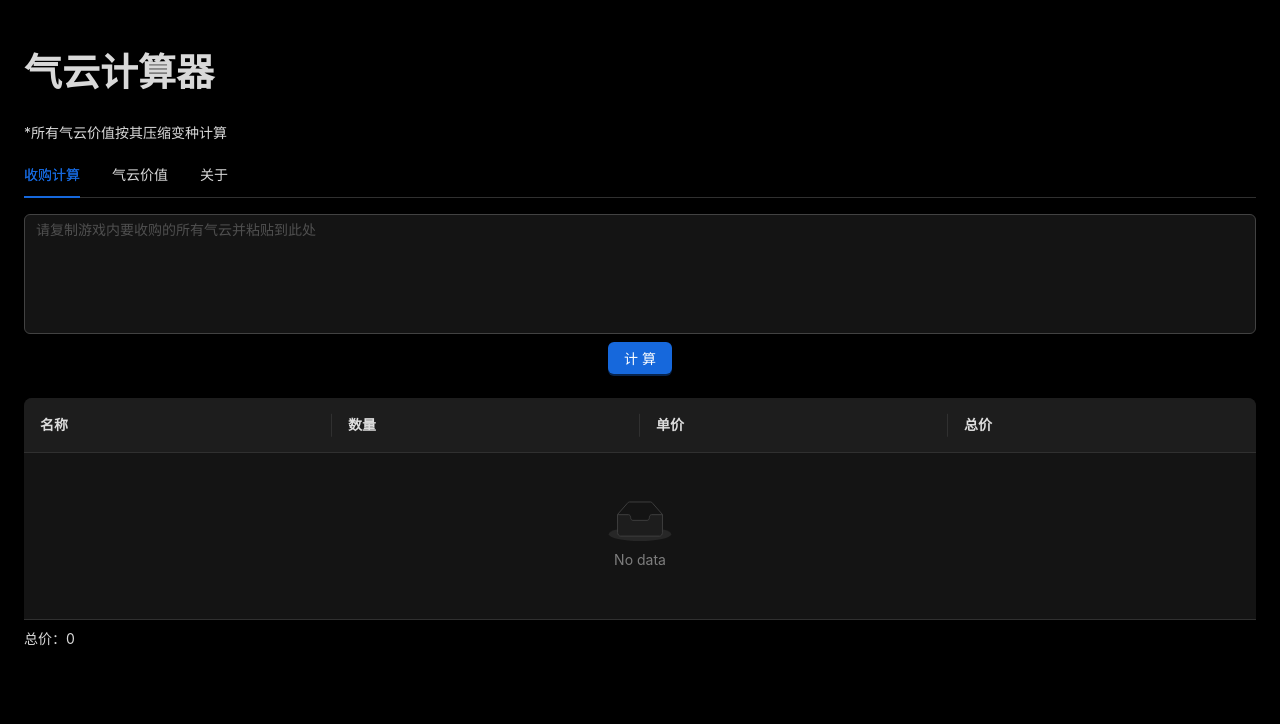
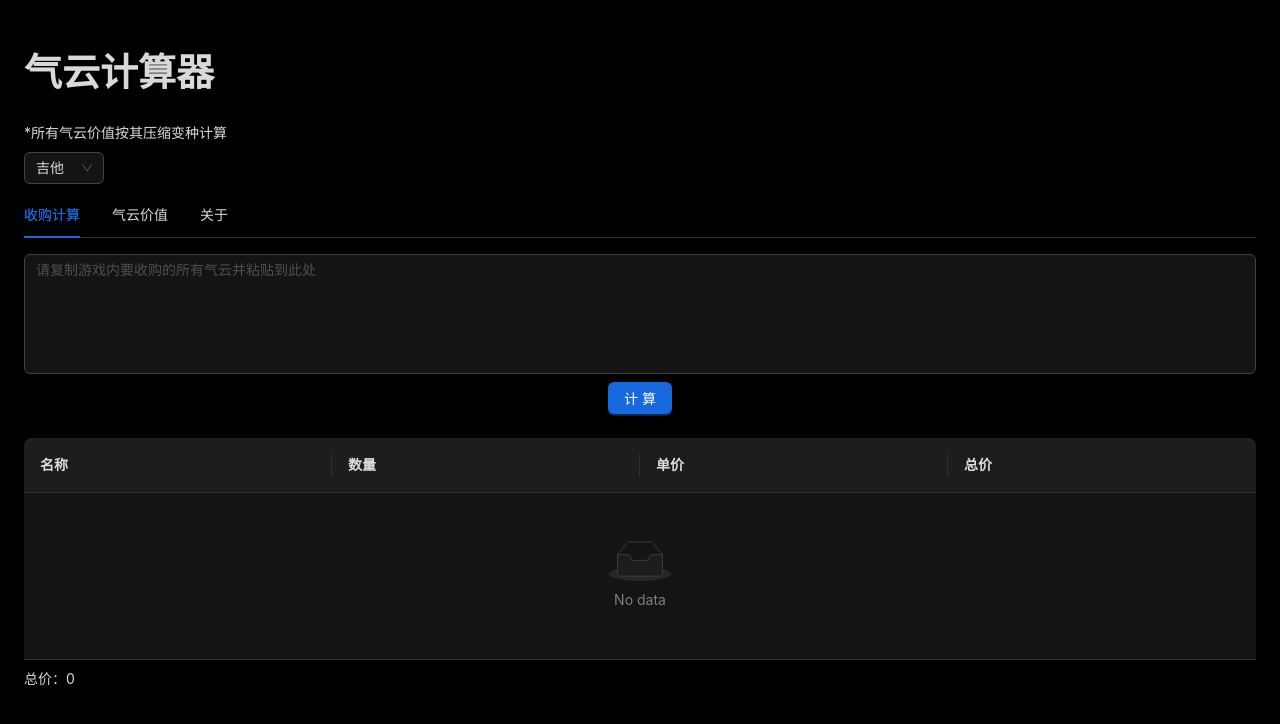
Before and after one commit to zerodegress/TooMuchGas, a React (Vite) app: page / in a window 1280 px wide. Shown: the top 724 px of the page. Built offline with nearby package versions, Linux system fonts and the light colour scheme.

Commit message:
chore: temporarily blocked unsupported market centers in Select

```diff
--- a/src/App.tsx
+++ b/src/App.tsx
@@ -26,7 +26,7 @@ function App() {
     <Space style={{ width: '100%' }} direction='vertical'>
       <Typography.Title>气云计算器</Typography.Title>
       <Typography.Text>*所有气云价值按其压缩变种计算</Typography.Text>
-      {/* <Select
+      <Select
         style={{ minWidth: '5rem' }}
         defaultValue='jita'
         options={[
@@ -34,20 +34,20 @@ function App() {
             value: 'jita',
             label: '吉他',
           },
-          {
-            value: 'dodixie',
-            label: '多迪谢',
-          },
-          {
-            value: 'amarr',
-            label: '艾玛',
-          },
-          {
-            value: 'hek',
-            label: '赫克',
-          },
+          // {
+          //   value: 'dodixie',
+          //   label: '多迪谢',
+          // },
+          // {
+          //   value: 'amarr',
+          //   label: '艾玛',
+          // },
+          // {
+          //   value: 'hek',
+          //   label: '赫克',
+          // },
         ]}
-      /> */}
+      />
       <Tabs items={tabItems} />
     </Space>
   )
```
